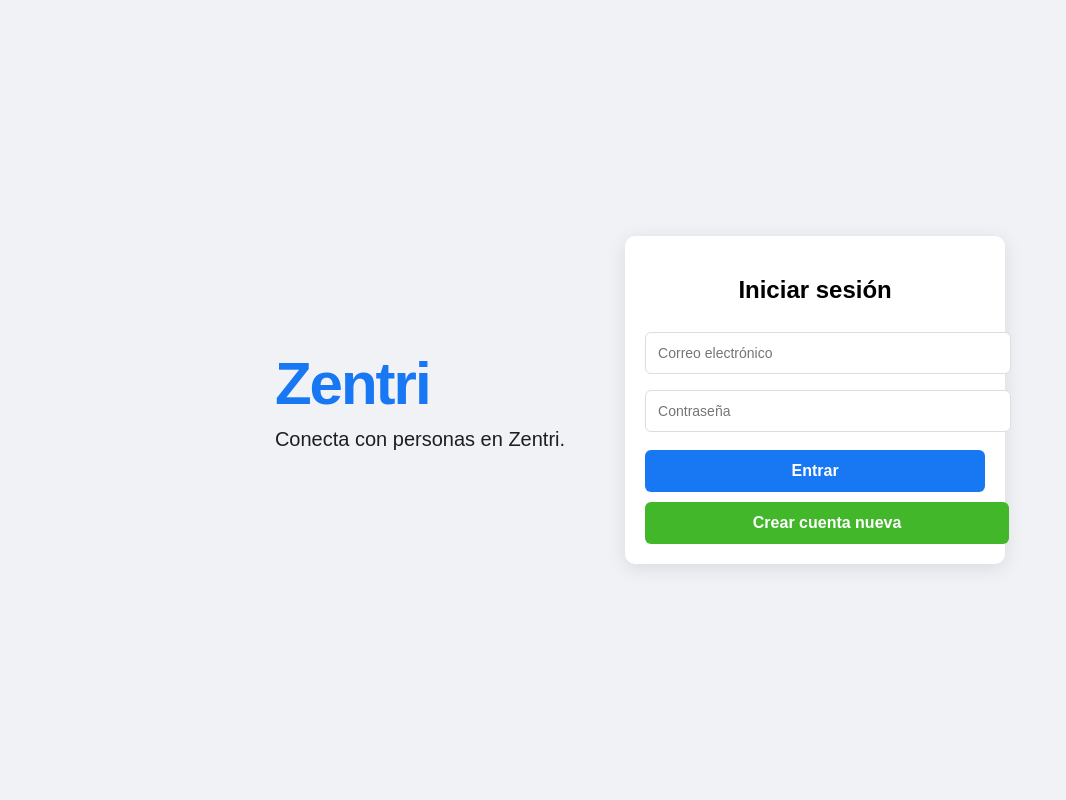
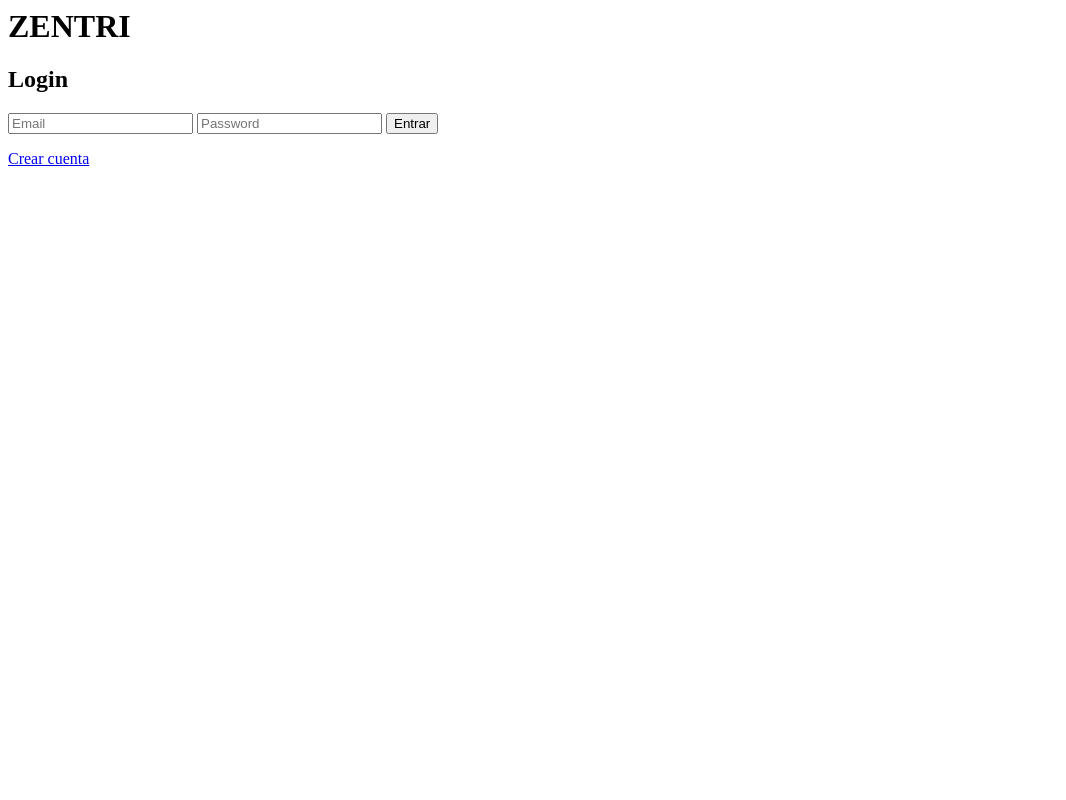
Before and after one commit to deleongalindo24-lgtm/mibook, a Flask app: page /login in a window 1280 px wide. Shown: the whole page, without its empty margins (0-1066 px from the left). Run offline with Flask 3, Linux system fonts and the light colour scheme; some libraries are stand-ins or nearby versions.

Commit message:
Update login.html

```diff
--- a/templates/login.html
+++ b/templates/login.html
@@ -1,166 +1,12 @@
-<!DOCTYPE html>
-<html>
-<head>
-    <title>Zentri - Login</title>
+<h1>ZENTRI</h1>
 
-    <style>
-        body {
-            margin: 0;
-            font-family: Arial, sans-serif;
-            background: #f0f2f5;
-            display: flex;
-            justify-content: center;
-            align-items: center;
-            height: 100vh;
-        }
+<form method="POST">
+    <h2>Login</h2>
 
-        .container {
-            display: flex;
-            align-items: center;
-            gap: 60px;
-            flex-wrap: wrap;
-        }
+    <input name="email" placeholder="Email">
+    <input name="password" type="password" placeholder="Password">
 
-        /* LOGO */
-        .logo-box {
-            max-width: 320px;
-        }
+    <button type="submit">Entrar</button>
+</form>
 
-        .logo {
-            font-size: 60px;
-            font-weight: bold;
-            color: #1877f2;
-            letter-spacing: -2px;
-        }
-
-        .tagline {
-            font-size: 20px;
-            color: #1c1e21;
-            margin-top: 10px;
-        }
-
-        /* FORM CARD */
-        .card {
-            background: white;
-            padding: 20px;
-            width: 340px;
-            border-radius: 10px;
-            box-shadow: 0 4px 20px rgba(0,0,0,0.1);
-            text-align: center;
-        }
-
-        input {
-            width: 100%;
-            padding: 12px;
-            margin: 8px 0;
-            border: 1px solid #ddd;
-            border-radius: 6px;
-            font-size: 14px;
-        }
-
-        input:focus {
-            outline: none;
-            border-color: #1877f2;
-        }
-
-        /* BOTÓN LOGIN */
-        .btn-login {
-            width: 100%;
-            padding: 12px;
-            background: #1877f2;
-            color: white;
-            border: none;
-            border-radius: 6px;
-            font-size: 16px;
-            font-weight: bold;
-            cursor: pointer;
-            margin-top: 10px;
-            transition: 0.2s;
-        }
-
-        .btn-login:hover {
-            background: #166fe5;
-        }
-
-        .btn-login:active {
-            transform: scale(0.98);
-        }
-
-        /* BOTÓN CREAR CUENTA */
-        .btn-register {
-            display: block;
-            width: 100%;
-            padding: 12px;
-            background: #42b72a;
-            color: white;
-            text-decoration: none;
-            border-radius: 6px;
-            font-size: 16px;
-            font-weight: bold;
-            margin-top: 10px;
-            transition: 0.2s;
-        }
-
-        .btn-register:hover {
-            background: #36a420;
-        }
-
-        .btn-register:active {
-            transform: scale(0.98);
-        }
-
-        /* quitar efectos raros al click */
-        button, a {
-            outline: none;
-            -webkit-tap-highlight-color: transparent;
-        }
-
-        button:focus, a:focus {
-            outline: none;
-            box-shadow: none;
-        }
-
-        /* móvil */
-        @media (max-width: 768px) {
-            .container {
-                flex-direction: column;
-                text-align: center;
-            }
-
-            .logo {
-                font-size: 50px;
-            }
-        }
-    </style>
-</head>
-
-<body>
-
-<div class="container">
-
-    <!-- LOGO -->
-    <div class="logo-box">
-        <div class="logo">Zentri</div>
-        <div class="tagline">Conecta con personas en Zentri.</div>
-    </div>
-
-    <!-- FORM -->
-    <div class="card">
-
-        <h2>Iniciar sesión</h2>
-
-        <form method="POST">
-            <input name="email" placeholder="Correo electrónico" required>
-            <input name="password" type="password" placeholder="Contraseña" required>
-
-            <button class="btn-login" type="submit">Entrar</button>
-        </form>
-
-        <a class="btn-register" href="/register">Crear cuenta nueva</a>
-
-    </div>
-
-</div>
-
-</body>
-</html>
+<a href="/register">Crear cuenta</a>
```
